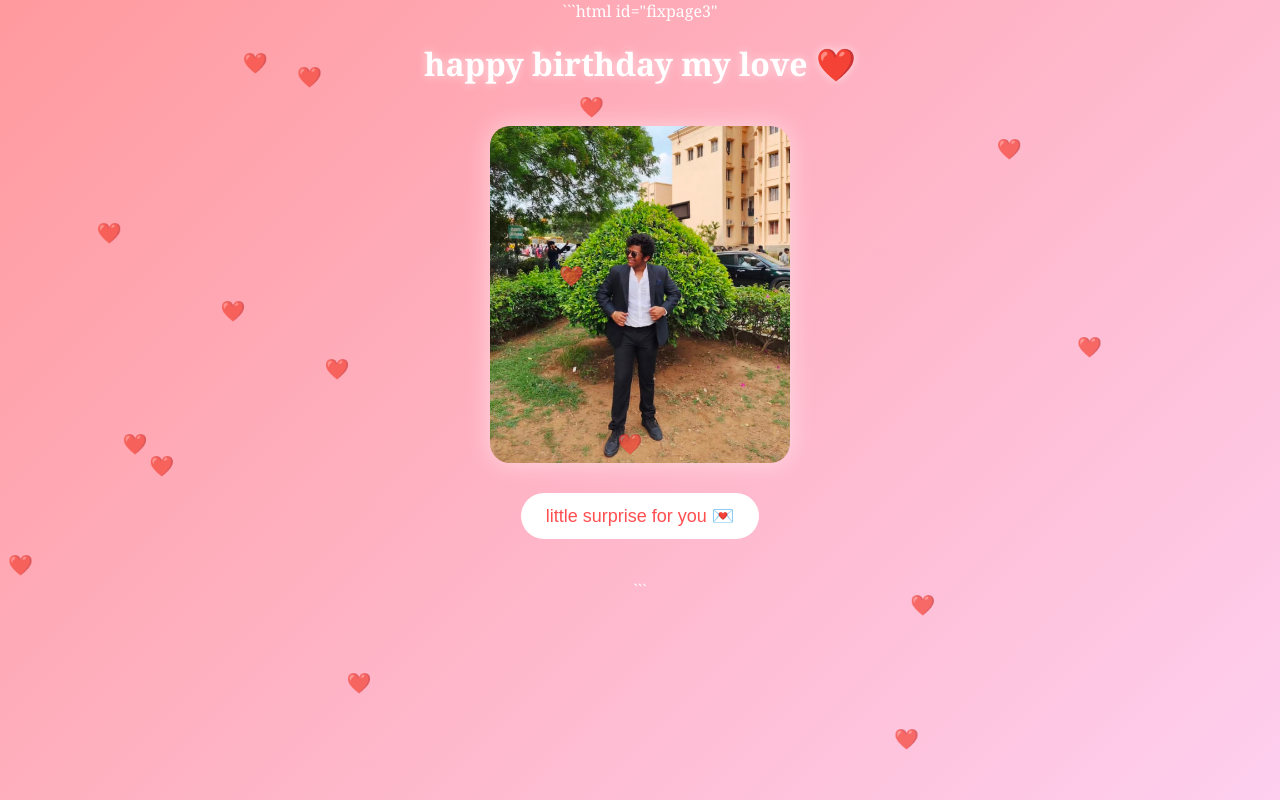
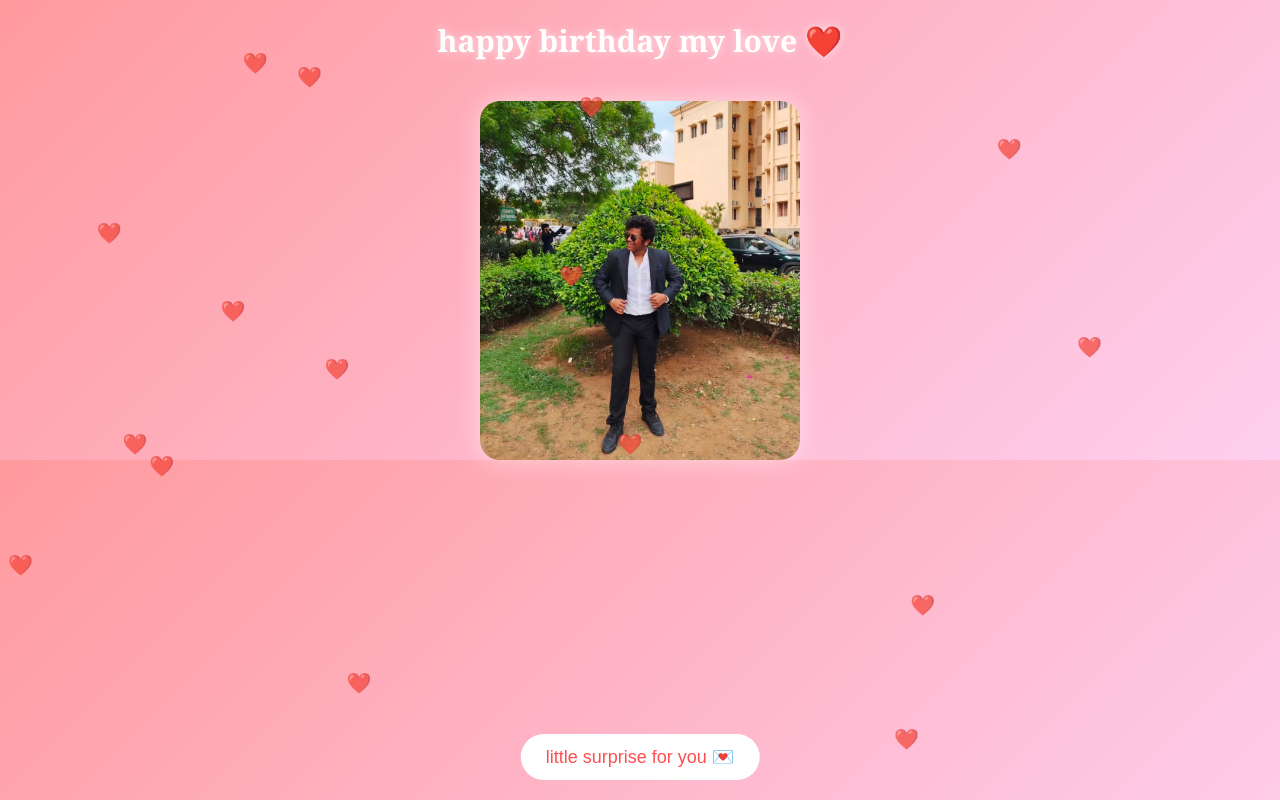
Before and after one commit to brillantecielo24-prog/my-bangaram, a plain HTML site: page page3.html in a window 1280 px wide. Drawn offline with Linux system fonts and the light colour scheme.

Commit message:
Update page3.html

````diff
--- a/page3.html
+++ b/page3.html
@@ -1,4 +1,3 @@
-```html id="fixpage3"
 <!DOCTYPE html>
 <html lang="en">
 <head>
@@ -9,7 +8,6 @@
 <style>
 body {
     margin: 0;
-    min-height: 100vh; /* FIX */
     background: linear-gradient(135deg, #ff9a9e, #fecfef);
     color: white;
     display: flex;
@@ -23,22 +21,25 @@ body {
 /* title */
 h1 {
     margin-top: 20px;
-    font-size: 32px;
+    font-size: 30px;
     text-shadow: 0 0 10px rgba(255,255,255,0.6);
 }
 
-/* image (slightly bigger) */
+/* image bigger */
 img {
-    width: 300px;
-    max-width: 85%;
+    width: 320px;
+    max-width: 90%;
     border-radius: 20px;
     margin-top: 20px;
     box-shadow: 0 0 25px rgba(255,255,255,0.5);
 }
 
-/* button FIXED */
+/* 🔥 FIX: button always visible */
 button {
-    margin: 30px 0 40px; /* space so it's visible */
+    position: fixed;
+    bottom: 20px;
+    left: 50%;
+    transform: translateX(-50%);
     padding: 12px 25px;
     font-size: 18px;
     border-radius: 25px;
@@ -46,6 +47,7 @@ button {
     background: white;
     color: #ff4e50;
     cursor: pointer;
+    z-index: 20;
 }
 
 /* letter popup */
@@ -62,6 +64,7 @@ button {
     width: 300px;
     max-width: 85%;
     transition: 0.4s;
+    z-index: 10;
 }
 
 #letter.show {
@@ -146,4 +149,3 @@ setInterval(createHeart, 300);
 
 </body>
 </html>
-```
````
